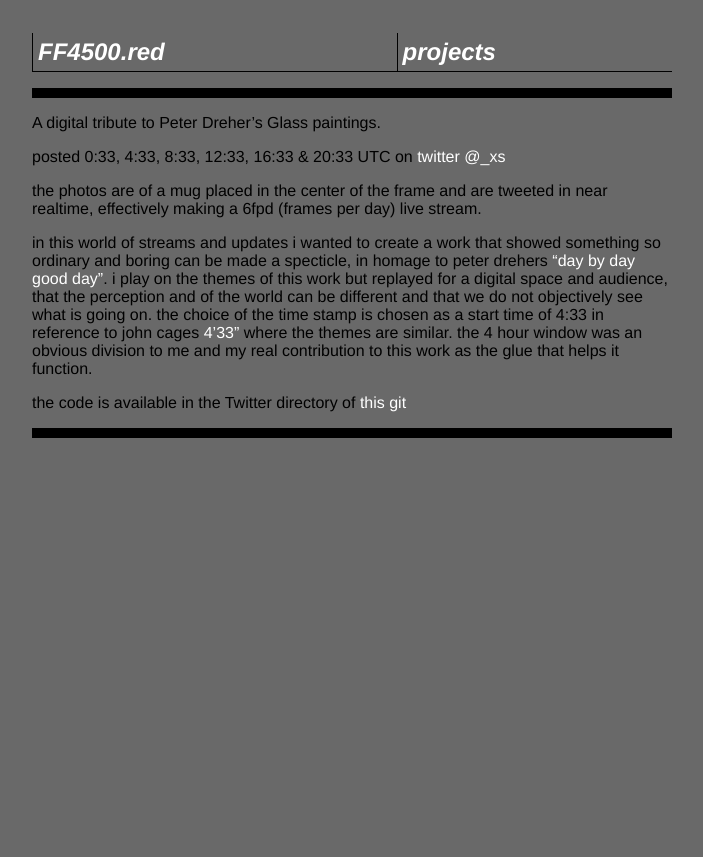
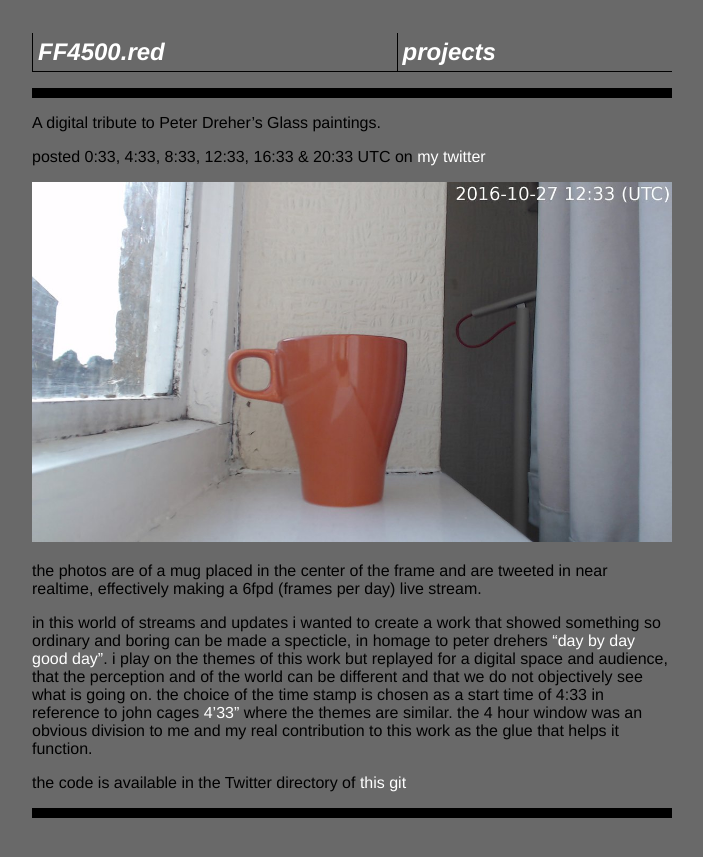
Before and after one commit to isabella232/website-33, a Jekyll site: the page built from _projects/Dreher.md, in a window 1280 px wide. Shown: the top 857 px of the page, without its empty margins (288-991 px from the left). Built offline with Jekyll 4.4.1, drawn with Linux system fonts in a browser that asks for light colours.

Commit message:
dreher photo added, index edited slightly
Signed-off-by: NfN <orange@ff4500.red>

```diff
--- a/_projects/Dreher.md
+++ b/_projects/Dreher.md
@@ -10,7 +10,9 @@ published: true
 
 A digital tribute to Peter Dreher's Glass paintings.
 
-posted 0:33, 4:33, 8:33, 12:33, 16:33 & 20:33 UTC on [twitter @\_xs](http://twitter.com/\_xs)
+posted 0:33, 4:33, 8:33, 12:33, 16:33 & 20:33 UTC on [my twitter]
+
+![dreherPicture]
 
 the photos are of a mug placed in the center of the frame and are tweeted in near realtime, effectively making a 6fpd (frames per day) live stream.
 
@@ -21,3 +23,5 @@ the code is available in the Twitter directory of [this git]
 ["day by day good day"]: https://en.wikipedia.org/wiki/Peter_Dreher#Tag_um_Tag_guter_Tag_.2F_Day_by_Day_good_Day
 [4'33"]: https://en.wikipedia.org/wiki/4%E2%80%B233%E2%80%B3
 [this git]: https://github.com/ixt/Scripts/
+[dreherPicture]: {{ site.url }}/assets/dreher/dreher-2016-10-27-12-33-01.jpg
+[my twitter]: https://twitter.com/_xs
```
Also changed, not shown: index.md (+1 -2 lines), assets/dreher/dreher-2016-10-27-12-33-01.jpg (added).
